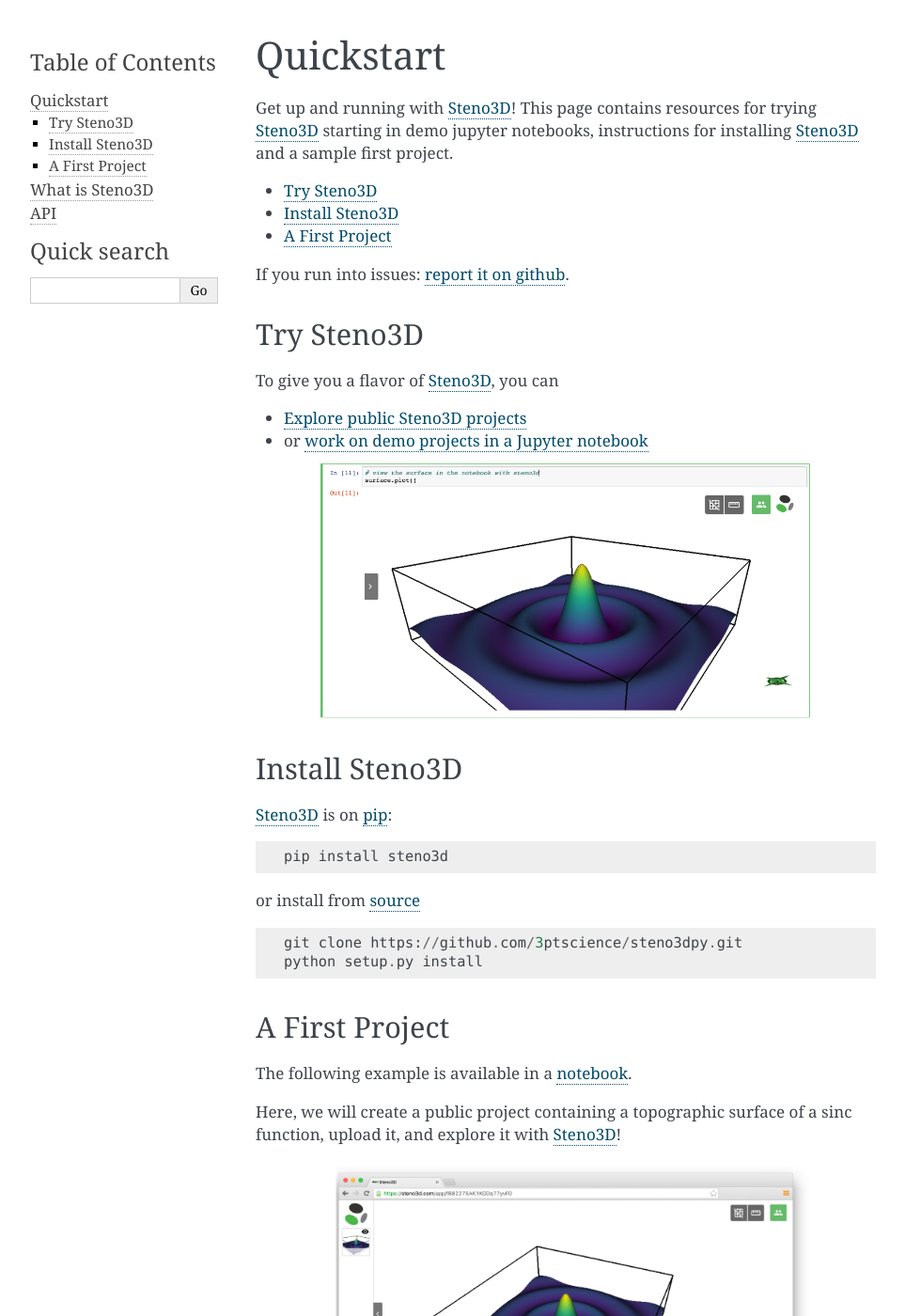
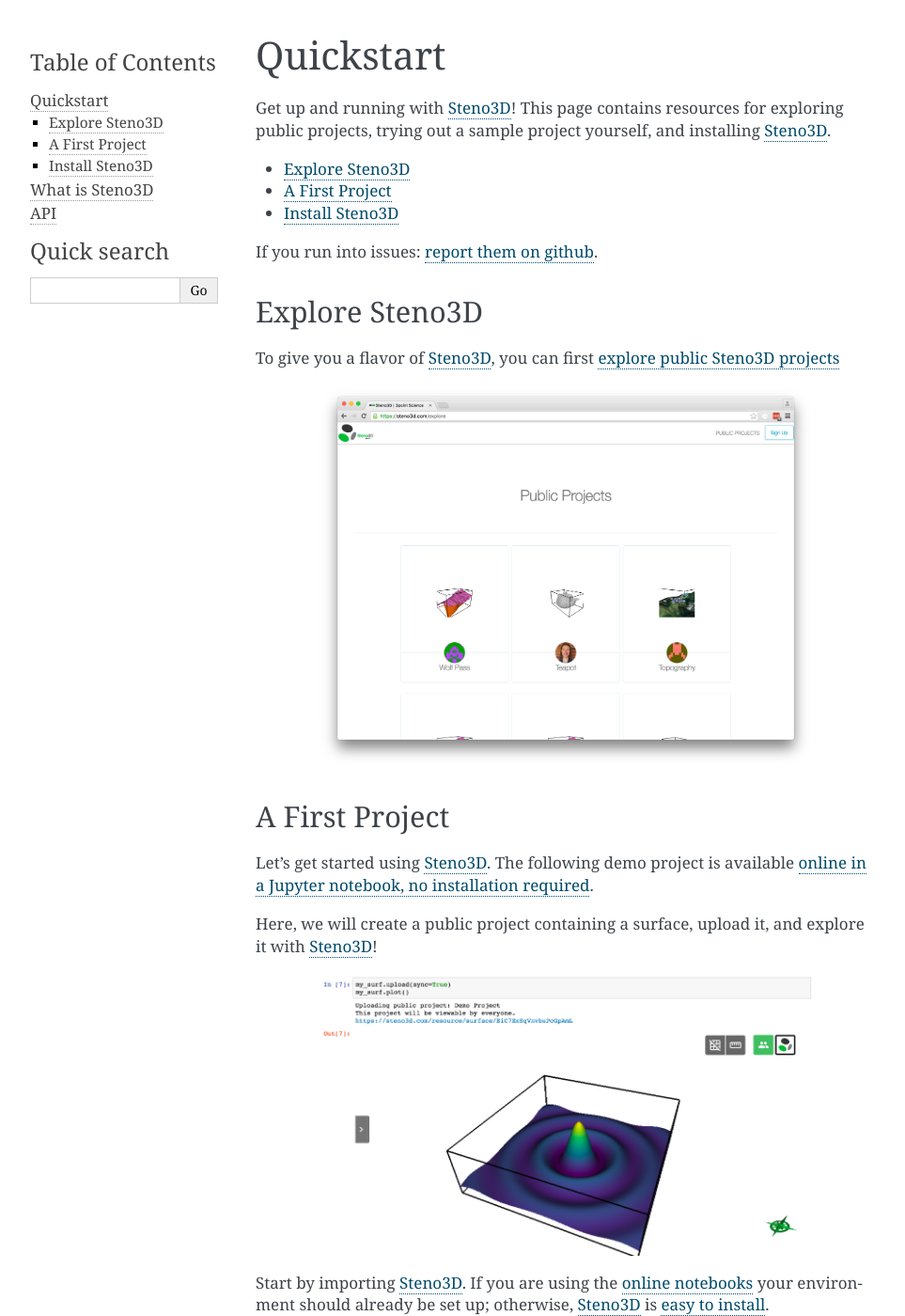
Before and after one commit to Geostatistic/steno3dpy, a Sphinx documentation site: the page built from docs/content/quickstart.rst, in a window 1280 px wide and 1400 px high. Shown: the whole window at 94% size, without its empty margins (148-1111 px from the left). Built offline with Sphinx 7.4.7, drawn with Linux system fonts in a browser that asks for light colours; some of the changed text lies outside the part shown.

Commit message:
Update docs to include links to binders

```diff
--- a/docs/conf.py
+++ b/docs/conf.py
@@ -311,6 +311,8 @@
                        'http://docs.scipy.org/doc/scipy/reference/': None,
                        'http://propertiespy.readthedocs.io/en/latest/': None}
 
+linkcheck_ignore = ['http://mybinder.org/repo/3ptscience/steno3dpy-notebooks']
+
 
 import sphinx.environment
 from docutils.utils import get_source_line
--- a/docs/content/quickstart.rst
+++ b/docs/content/quickstart.rst
@@ -3,56 +3,27 @@
 Quickstart
 ==========
 
-Get up and running with Steno3D_! This page contains resources for trying
-Steno3D_ starting in demo jupyter notebooks, instructions for installing
-Steno3D_ and a sample first project.
+Get up and running with Steno3D_! This page contains resources for exploring
+public projects, trying out a sample project yourself, and installing
+Steno3D_.
 
 - :ref:`try_steno3d`
+- :ref:`a_first_project`
 - :ref:`install_steno3d`
-- :ref:`a_first_project`
 
-If you run into issues: `report it on github <https://github.com/3ptscience/steno3dpy/issues/new>`_.
+If you run into issues: `report them on github <https://github.com/3ptscience/steno3dpy/issues/new>`_.
 
 .. _try_steno3d:
 
-Try Steno3D
------------
+Explore Steno3D
+---------------
 
-To give you a flavor of Steno3D_, you can
+To give you a flavor of Steno3D_, you can first `explore public Steno3D projects <https://steno3d.com/explore>`_
 
-- `Explore public Steno3D projects <https://steno3d.com/explore>`_
-- or `work on demo projects in a Jupyter notebook <https://github.com/3ptscience/steno3dpy-notebooks>`_
-
-.. - or `create a demo project in a jupyter notebook, no installation required <http://mybinder.org/3ptscience/steno3dpy>`_
-
-
-.. TODO: replace this image with one of image of steno3D public explore page
-.. TODO: activate steno3dpy github links once public (with _ at the end) here and in index.rst
-
-
-.. image:: /images/first_project_in_notebook.png
+.. image:: /images/steno3d_explore.png
     :width: 80%
     :align: center
     :target: https://steno3d.com/explore
-
-
-.. _install_steno3d:
-
-Install Steno3D
----------------
-
-Steno3D_ is on `pip <https://pypi.python.org/pypi/steno3d>`_:
-
-.. code::
-
-    pip install steno3d
-
-or install from `source <https://github.com/3ptscience/steno3dpy>`_
-
-.. code::
-
-    git clone https://github.com/3ptscience/steno3dpy.git
-    python setup.py install
 
 
 .. _a_first_project:
@@ -60,17 +31,18 @@
 A First Project
 ---------------
 
-The following example is available in a `notebook <https://github.com/3ptscience/steno3dpy-notebooks>`_.
+Let's get started using Steno3D_. The following demo project is available
+`online in a Jupyter notebook, no installation required <http://mybinder.org/repo/3ptscience/steno3dpy-notebooks/1.%20My%20First%20Project%20in%20Steno3D.ipynb>`_.
 
-Here, we will create a public project containing a topographic surface of a
-sinc function, upload it, and explore it with Steno3D_!
+Here, we will create a public project containing a surface, upload it, and explore it with Steno3D_!
 
-.. image:: /images/steno3dsinc.png
+.. image:: /images/steno3dpy_screenshot.png
     :width: 80%
     :align: center
-    :target: http://mybinder.org/3ptscience/steno3dpy
+    :target: http://mybinder.org/3ptscience/steno3dpy-notebooks
 
-Once Steno3D_ is :ref:`installed <install_steno3d>`, you should be able to import it
+Start by importing Steno3D_. If you are using the `online notebooks <http://mybinder.org/repo/3ptscience/steno3dpy-notebooks>`_
+your environment should already be set up; otherwise, Steno3D_ is :ref:`easy to install <install_steno3d>`.
 
 .. code:: python
 
@@ -114,7 +86,7 @@
                               description='My first project',
                               public=True)
 
-Here, we will create a topographic surface of a sinc function. We will
+Here, we will create a topographic surface of a `sinc function <https://en.wikipedia.org/wiki/Sinc_function>`_. We will
 use `numpy <http://docs.scipy.org/doc/numpy/reference/>`_ to do this.
 
 .. code:: python
@@ -187,7 +159,7 @@
 .. image:: /images/first_project_in_notebook.png
     :width: 80%
     :align: center
-    :target: http://mybinder.org/3ptscience/steno3dpy
+    :target: http://mybinder.org/repo/3ptscience/steno3dpy-notebooks
 
 There are two options for viewing, if you are using the jupyter notebook you
 can plot the surface inline. This allows you to inspect it and make sure
@@ -205,5 +177,30 @@
     >> print(proj.url)
 
 
+.. _install_steno3d:
+
+Install Steno3D
+---------------
+
+Want to start using Steno3D_ with your own data? It is available on
+`pip <https://pypi.python.org/pypi/steno3d>`_:
+
+.. code::
+
+    pip install steno3d
+
+or install from `source <https://github.com/3ptscience/steno3dpy>`_
+
+.. code::
+
+    git clone https://github.com/3ptscience/steno3dpy.git
+    python setup.py install
+
+The example Jupyter notebooks can also be `cloned <https://github.com/3ptscience/steno3dpy-notebooks>`_
+
+.. code::
+
+    git clone https://github.com/3ptscience/steno3dpy-noteboks.git
+
 
 .. _Steno3D: https://steno3d.com
--- a/docs/content/what_is_steno3d.rst
+++ b/docs/content/what_is_steno3d.rst
@@ -6,7 +6,8 @@
 ***************
 
 Steno3D_ is designed for you to explore and share your 3D data. Below is a
-visual overview of this library.
+visual overview of this library. An interactive tutorial is also available
+online as a `Jupyter notebook <http://mybinder.org/repo/3ptscience/steno3dpy-notebooks/2.%20Steno3D%20Resources.ipynb>`_
 
 .. TODO: structure image and some explanation
 
```
Also changed, not shown: other parts of docs/content/what_is_steno3d.rst (+1 -1 lines), docs/index.rst (+8 -5 lines).
